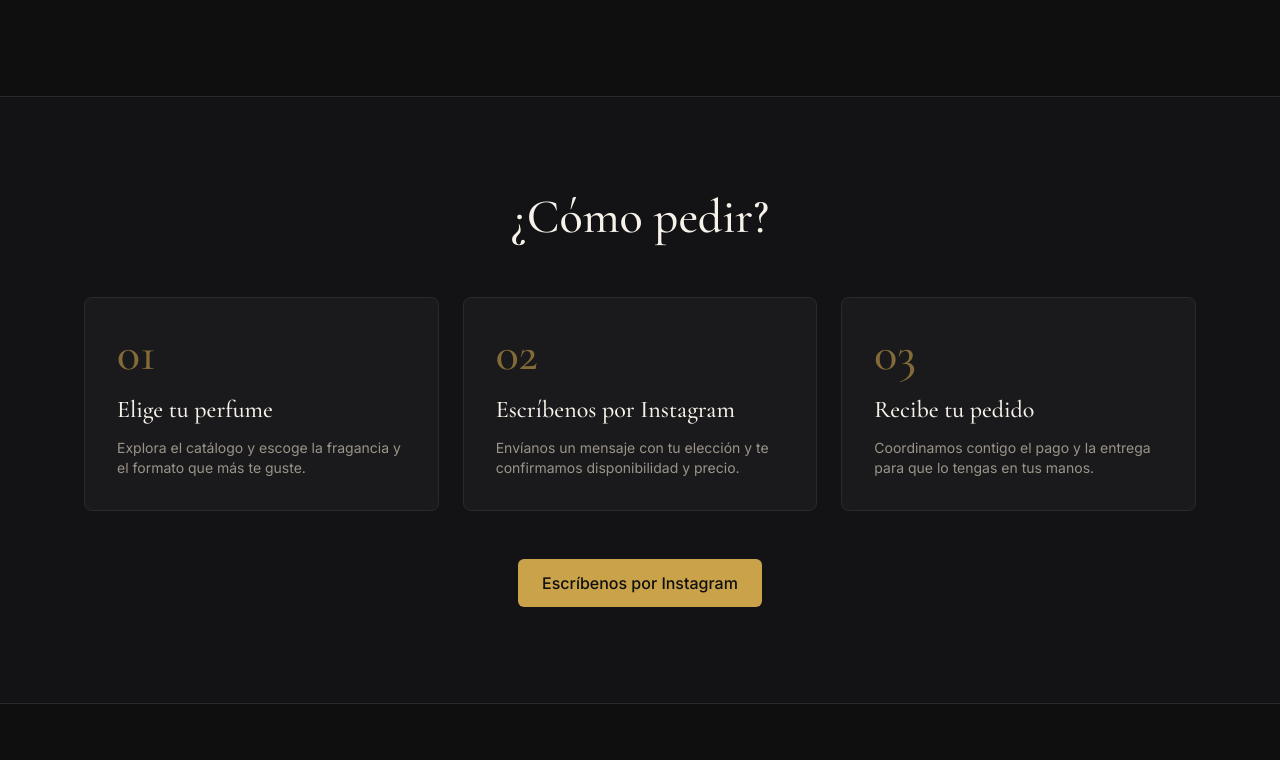
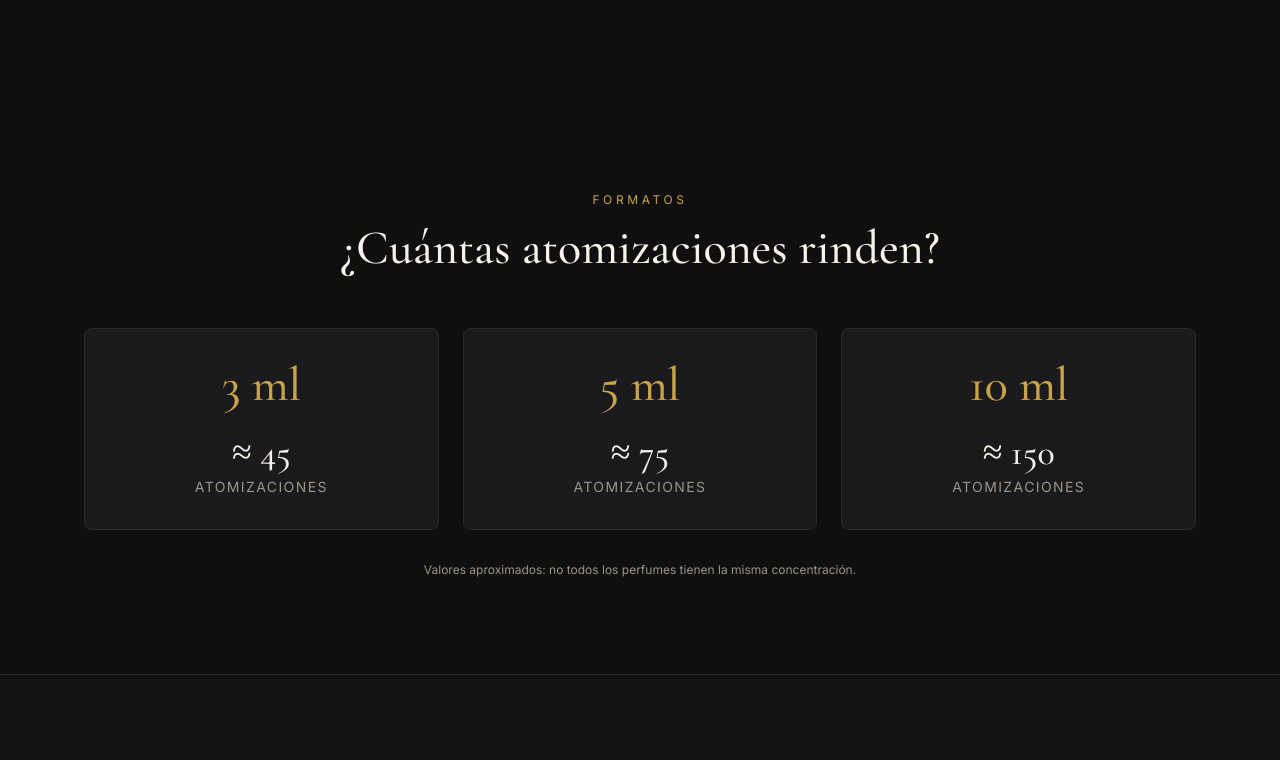
Before and after one commit to fatekiDev/calmwaters-decants, a React (Vite) app: page / in a window 1280 px wide. Shown: the part 1280-2040 px from the top of the page. Built offline with nearby package versions, Linux system fonts and the light colour scheme.

Commit message:
feat: add Rendimiento component and format data for atomizations

```diff
--- a/src/App.jsx
+++ b/src/App.jsx
@@ -3,6 +3,7 @@ import Hero from './components/Hero'
 import QueEsDecant from './components/QueEsDecant'
 import ComoPedir from './components/ComoPedir'
 import Catalogo from './components/Catalogo'
+import Rendimiento from './components/Rendimiento'
 
 export default function App() {
   return (
@@ -11,6 +12,7 @@ export default function App() {
       <main>
         <Hero />
         <QueEsDecant />
+        <Rendimiento />
         <ComoPedir />
         <Catalogo />
       </main>
--- /dev/null
+++ b/src/components/Rendimiento.jsx
@@ -0,0 +1,45 @@
+import { motion } from 'framer-motion'
+import { FORMATOS } from '../data/formatos'
+
+export default function Rendimiento() {
+  return (
+    <section id="rendimiento" className="py-24">
+      <div className="mx-auto max-w-6xl px-5 text-center">
+        <p className="mb-4 text-xs uppercase tracking-[0.3em] text-dorado">
+          Formatos
+        </p>
+        <h2 className="font-display text-4xl md:text-5xl">
+          ¿Cuántas atomizaciones rinden?
+        </h2>
+
+        <div className="mt-14 grid gap-6 md:grid-cols-3">
+          {FORMATOS.map((formato, i) => (
+            <motion.div
+              key={formato.ml}
+              initial={{ opacity: 0, y: 24 }}
+              whileInView={{ opacity: 1, y: 0 }}
+              viewport={{ once: true, amount: 0.3 }}
+              transition={{ duration: 0.6, delay: i * 0.15 }}
+              className="rounded-lg border border-linea bg-carbon p-8"
+            >
+              <p className="font-display text-5xl text-dorado">
+                {formato.ml} ml
+              </p>
+              <p className="mt-6 font-display text-4xl">
+                ≈ {formato.atomizaciones}
+              </p>
+              <p className="mt-1 text-sm uppercase tracking-widest text-bruma">
+                atomizaciones
+              </p>
+            </motion.div>
+          ))}
+        </div>
+
+        <p className="mx-auto mt-8 max-w-md text-xs text-bruma">
+          Valores aproximados: no todos los perfumes tienen la misma
+          concentración.
+        </p>
+      </div>
+    </section>
+  )
+}
--- /dev/null
+++ b/src/data/Formatos.js
@@ -0,0 +1,5 @@
+export const FORMATOS = [
+  { ml: 3, atomizaciones: 45 },
+  { ml: 5, atomizaciones: 75 },
+  { ml: 10, atomizaciones: 150 },
+]
--- a/src/data/Perfumes.js
+++ b/src/data/Perfumes.js
@@ -1,4 +1,4 @@
-import scandal from './src/assets/Scandal.png'
+import scandal from '../assets/perfumes/scandal-pour-homme.webp'
 
 export const PERFUMES = [
   {
```
